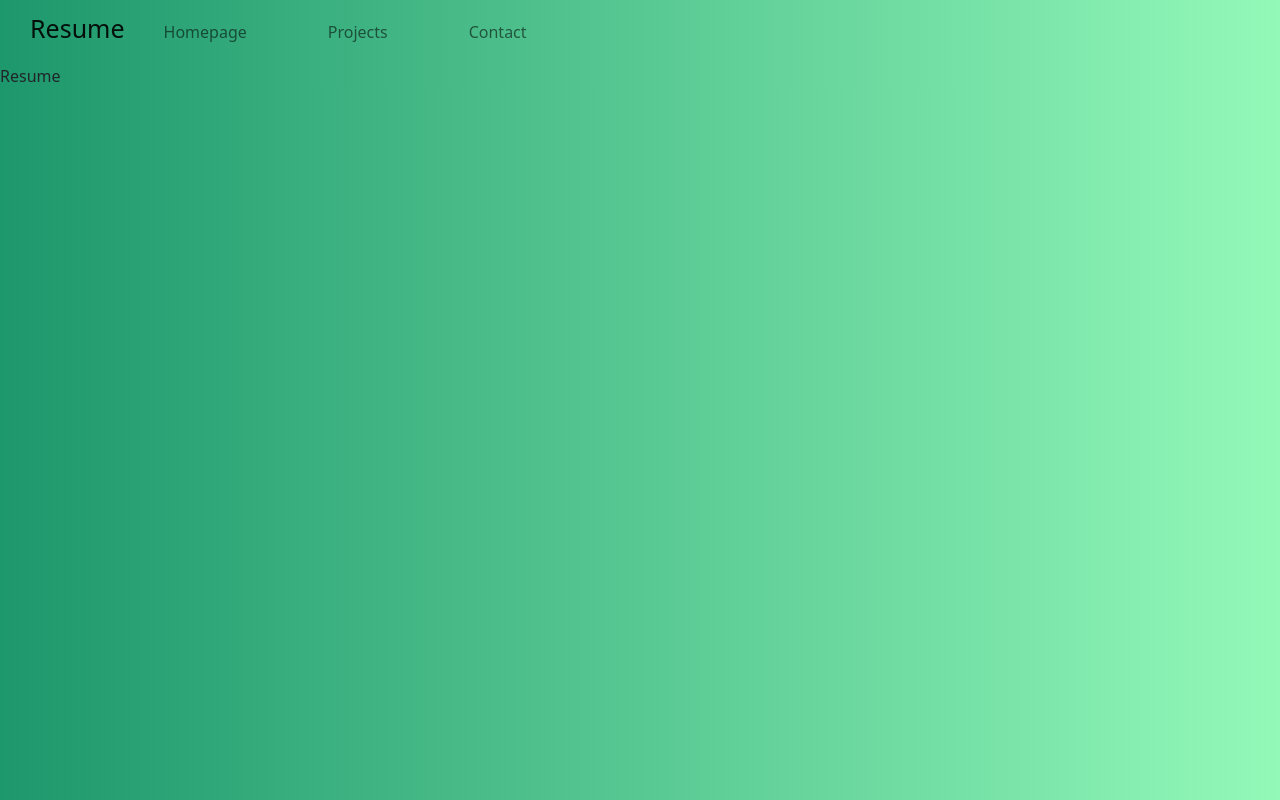
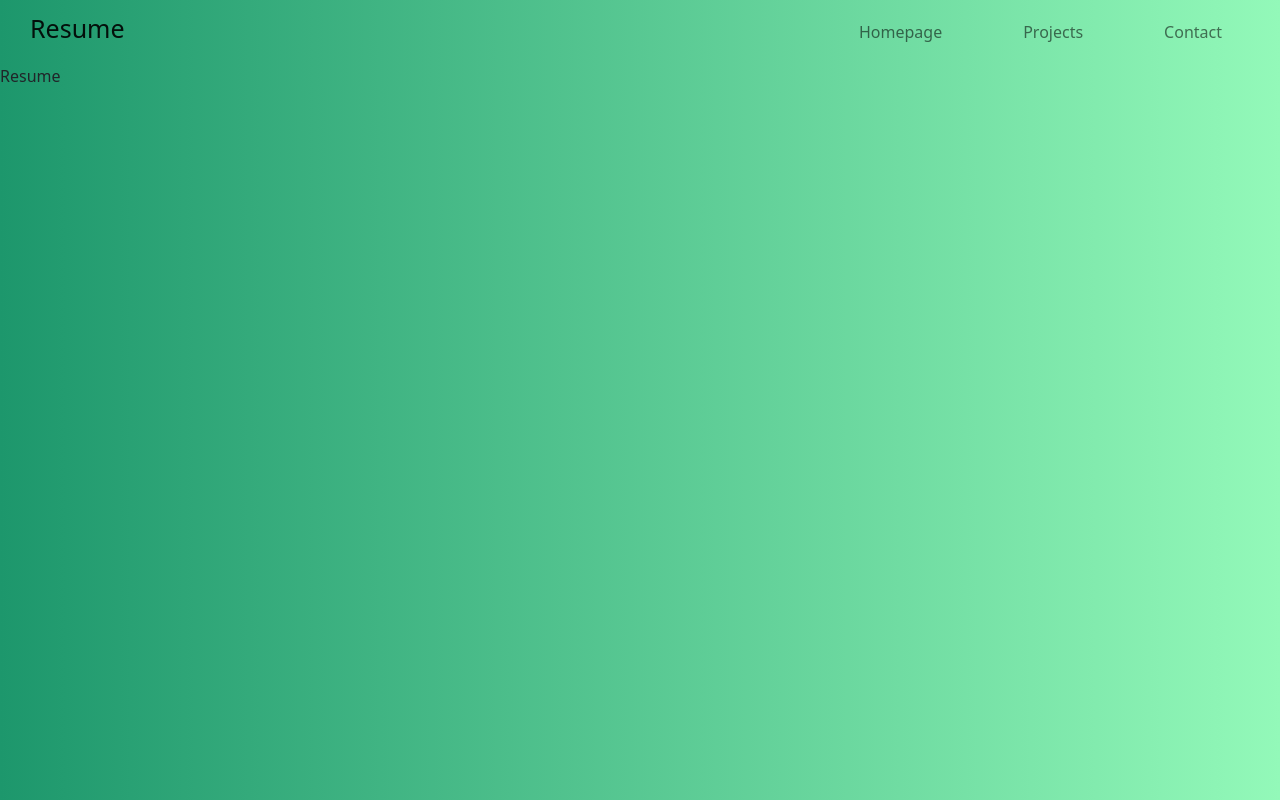
Before and after one commit to tchhetry/portfolio, a React (Create React App) app: page /resume in a window 1280 px wide. Built offline with nearby package versions, Linux system fonts and the light colour scheme.

Commit message:
Fixed ml-auto for navbar

```diff
--- a/src/components/NavTop.js
+++ b/src/components/NavTop.js
@@ -20,7 +20,7 @@ export default function NavTop(props) {
                 <Navbar.Brand><h6 className="navBrand">{currentPage}</h6></Navbar.Brand>
                 <Navbar.Toggle aria-controls="basic-navbar-nav"/>
                 <Navbar.Collapse id="basic-navbar-nav">
-                    <Nav className="ml-auto">
+                    <Nav className="link-container">
                         <Nav.Link onClick={currentPage === "Homepage" ? resume : homepage}><h6 className="navLink">{currentPage === "Homepage" ? "Resume" : "Homepage"}</h6></Nav.Link>
                         <Nav.Link onClick={currentPage === "Projects" ? resume : projects}><h6 className="navLink">{currentPage === "Projects" ? "Resume" : "Projects"}</h6></Nav.Link>
                         <Nav.Link onClick={currentPage === "Contact" ? resume : contact}><h6 className="navLink">{currentPage === "Contact" ? "Resume" : "Contact"}</h6></Nav.Link>
--- a/src/index.css
+++ b/src/index.css
@@ -41,6 +41,10 @@ background: linear-gradient(to left, #93F9B9, #1D976C); /* W3C, IE 10+/ Edge, Fi
   margin: 2px 50px 0 15px;
 }
 
+.link-container{
+  margin-left: auto!important;
+}
+
 .bitmoji{
   display: block;
   margin-left: auto;
```
